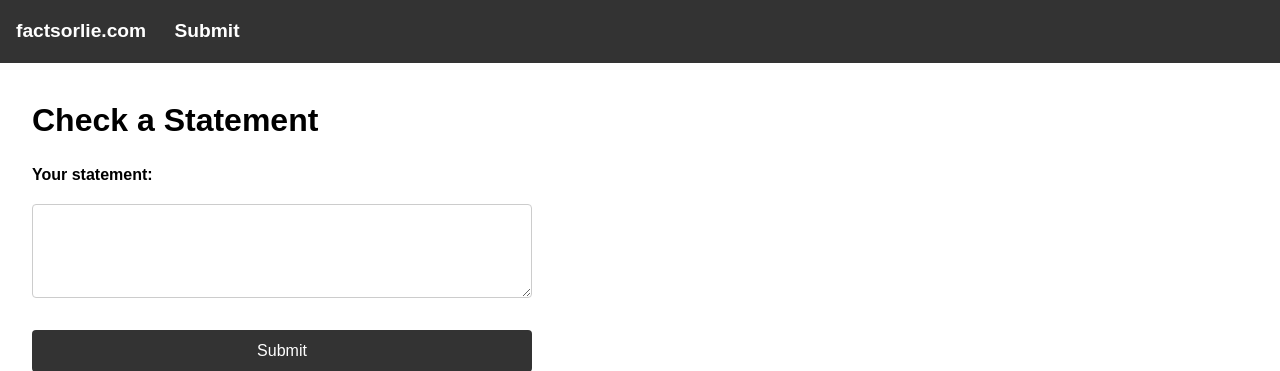
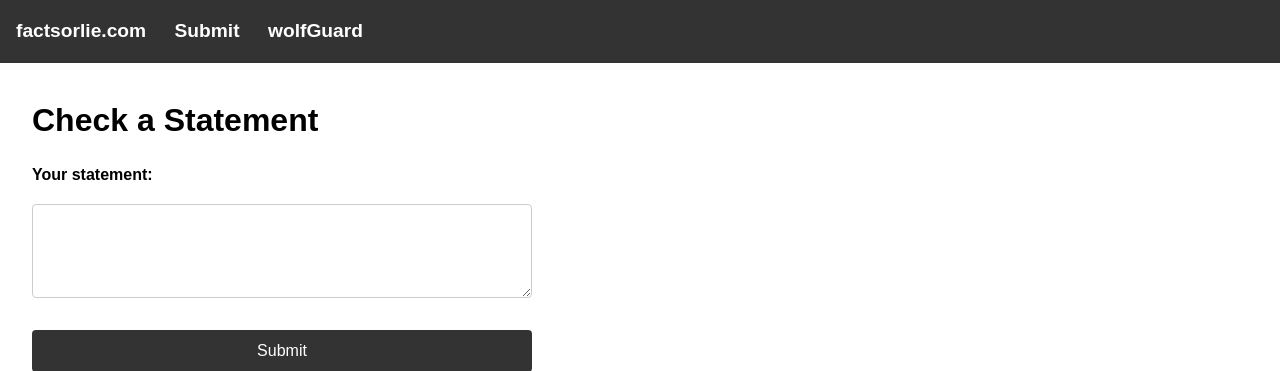
Before and after one commit to cpsource/factsorlie, a Flask app: page /submit in a window 1280 px wide. Shown: the top 371 px of the page. Run offline with Flask 3, Linux system fonts and the light colour scheme; some libraries are stand-ins or nearby versions.

Commit message:
Add wolfGuard page to site nav with rendered README
Co-Authored-By: Claude Opus 4.6 (1M context) <noreply@anthropic.com>

```diff
--- a/app.py
+++ b/app.py
@@ -80,6 +80,18 @@ def submit():
         else:
             message = "Please enter a statement."
     return render_template("submit.html", message=message, analysis=analysis, turnstile_site_key=turnstile_site_key, from_cache=from_cache)
+
+
+@app.route("/wolfguard")
+def wolfguard():
+    wolfguard_html = ""
+    wolfguard_path = os.path.join(os.path.dirname(__file__), "README-wolfGuard.md")
+    try:
+        with open(wolfguard_path, "r") as f:
+            wolfguard_html = markdown.markdown(f.read(), extensions=["tables", "fenced_code"])
+    except FileNotFoundError:
+        wolfguard_html = "<p>wolfGuard documentation not found.</p>"
+    return render_template("wolfguard.html", wolfguard_html=wolfguard_html)
 
 
 @app.route("/health")
--- a/templates/base.html
+++ b/templates/base.html
@@ -15,6 +15,7 @@
         <nav>
             <a href="{{ url_for('index') }}">factsorlie.com</a>
             <a href="{{ url_for('submit') }}">Submit</a>
+            <a href="{{ url_for('wolfguard') }}">wolfGuard</a>
         </nav>
     </header>
 
```
Also changed, not shown: templates/wolfguard.html (added, +12 -0 lines), README-wolfGuard.md (added).
